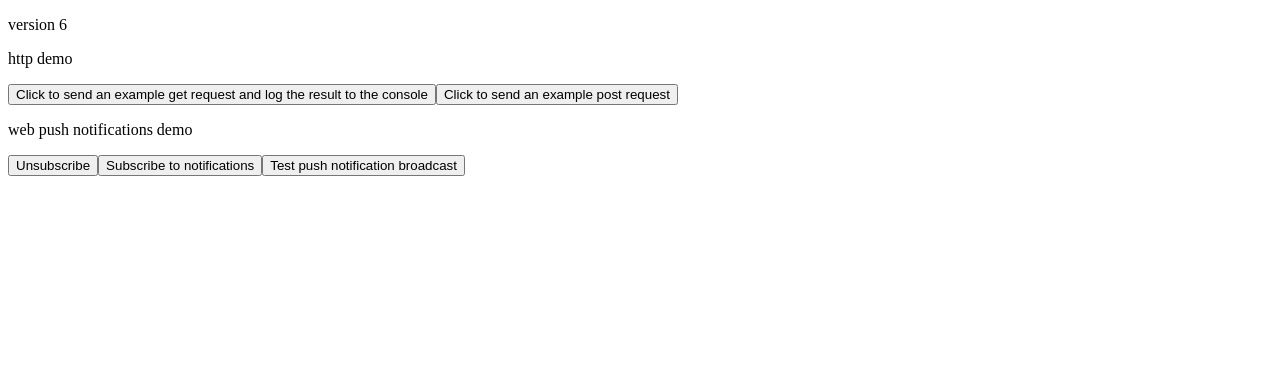
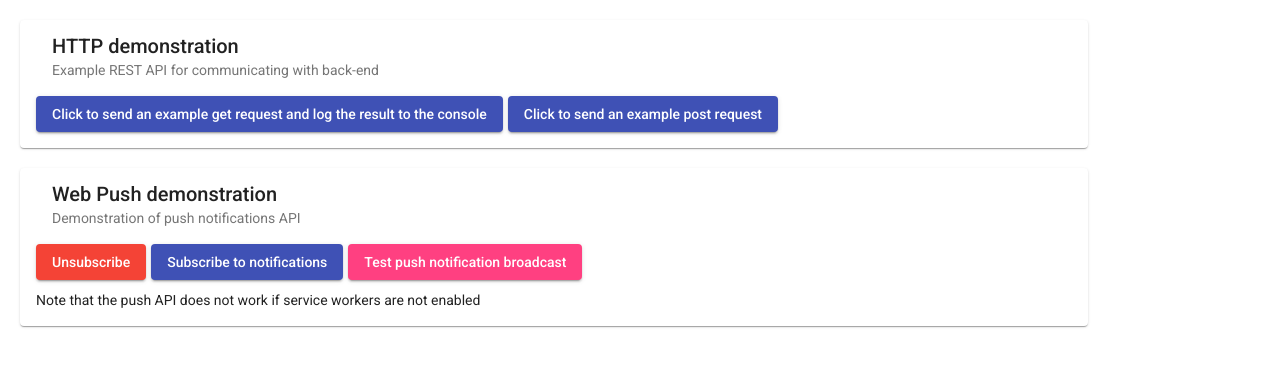
Before and after one commit to GRarer/boop, an Angular app in the folder frontend/: page /test in a window 1280 px wide. Shown: the top 366 px of the page. Built offline with nearby package versions, Linux system fonts and the light colour scheme.

Commit message:
add angular material UI components

```diff
--- a/frontend/angular.json
+++ b/frontend/angular.json
@@ -56,6 +56,7 @@
               "src/manifest.webmanifest"
             ],
             "styles": [
+              "./node_modules/@angular/material/prebuilt-themes/indigo-pink.css",
               "src/styles.scss"
             ],
             "scripts": []
@@ -111,6 +112,7 @@
           }
         }
       }
-    }},
+    }
+  },
   "defaultProject": "boop-web"
 }
--- a/frontend/package.json
+++ b/frontend/package.json
@@ -15,10 +15,12 @@
   "private": true,
   "dependencies": {
     "@angular/animations": "~10.0.14",
+    "@angular/cdk": "^10.2.7",
     "@angular/common": "~10.0.14",
     "@angular/compiler": "~10.0.14",
     "@angular/core": "~10.0.14",
     "@angular/forms": "~10.0.14",
+    "@angular/material": "^10.2.7",
     "@angular/platform-browser": "~10.0.14",
     "@angular/platform-browser-dynamic": "~10.0.14",
     "@angular/router": "~10.0.14",
--- a/frontend/src/app/app.module.ts
+++ b/frontend/src/app/app.module.ts
@@ -6,6 +6,11 @@ import { AppComponent } from './app.component';
 import { ConnectionExampleComponent } from './connection-example/connection-example.component';
 import { HttpClientModule } from '@angular/common/http';
 import { ServiceWorkerModule } from '@angular/service-worker';
+import { BrowserAnimationsModule } from '@angular/platform-browser/animations';
+// since there will be dozens of material design component dependencies, please add them in materialDependencies.ts
+// instead of importing them all to AppModule separately
+import { materialModules } from './materialDependencies';
+
 /* eslint-disable @typescript-eslint/no-extraneous-class */
 @NgModule({
   declarations: [
@@ -17,6 +22,8 @@ import { ServiceWorkerModule } from '@angular/service-worker';
     AppRoutingModule,
     HttpClientModule,
     ServiceWorkerModule.register('ngsw-worker.js', { enabled: true }),
+    BrowserAnimationsModule,
+    ...materialModules, // modules for angular-material components
   ],
   providers: [],
   bootstrap: [AppComponent]
--- /dev/null
+++ b/frontend/src/app/connection-example/connection-example.component.css
@@ -0,0 +1,10 @@
+mat-card {
+    margin-top: 20px;
+    margin-left: 20px;
+    margin-right: 2in;
+}
+
+
+button {
+    margin-right: 5px;
+}
--- a/frontend/src/app/connection-example/connection-example.component.html
+++ b/frontend/src/app/connection-example/connection-example.component.html
@@ -1,12 +1,23 @@
-<p>version 6</p>
-<div>
-    <p>http demo</p>
-    <button (click)="testGet()">Click to send an example get request and log the result to the console</button>
-    <button (click)="testPost()">Click to send an example post request</button>
-</div>
-<div>
-    <p>web push notifications demo</p>
-    <button (click)="unsubscribe()">Unsubscribe</button>
-    <button (click)="subscribeToNotifications()">Subscribe to notifications</button>
-    <button (click)="broadcast()">Test push notification broadcast</button>
-</div>
+<mat-card>
+    <mat-card-header>
+        <mat-card-title>HTTP demonstration</mat-card-title>
+        <mat-card-subtitle>Example REST API for communicating with back-end</mat-card-subtitle>
+    </mat-card-header>
+    <mat-card-content>
+        <button mat-raised-button color="primary" (click)="testGet()">Click to send an example get request and log the result to the console</button>
+        <button mat-raised-button color="primary" (click)="testPost()">Click to send an example post request</button>
+    </mat-card-content>
+</mat-card>
+
+<mat-card>
+    <mat-card-header>
+        <mat-card-title>Web Push demonstration</mat-card-title>
+        <mat-card-subtitle>Demonstration of push notifications API</mat-card-subtitle>
+    </mat-card-header>
+    <mat-card-content>
+        <button mat-raised-button color="warn" (click)="unsubscribe()">Unsubscribe</button>
+        <button mat-raised-button color="primary" (click)="subscribeToNotifications()">Subscribe to notifications</button>
+        <button mat-raised-button color="accent" (click)="broadcast()">Test push notification broadcast</button>
+        <p style="margin-top: 10px;">Note that the push API does not work if service workers are not enabled</p>
+    </mat-card-content>
+</mat-card>
--- a/frontend/src/app/connection-example/connection-example.component.ts
+++ b/frontend/src/app/connection-example/connection-example.component.ts
@@ -6,8 +6,7 @@ import { NotificationSubscriptionService } from '../notification-subscription.se
 @Component({
   selector: 'app-connection-example',
   templateUrl: './connection-example.component.html',
-  styles: [
-  ]
+  styleUrls: ['./connection-example.component.css']
 })
 // TODO references to localhost will have to be changed when deployed to the web
 export class ConnectionExampleComponent implements OnInit {
--- /dev/null
+++ b/frontend/src/app/materialDependencies.ts
@@ -0,0 +1,8 @@
+import {MatButtonModule} from '@angular/material/button';
+import {MatCardModule} from '@angular/material/card';
+
+// include all of the material component modules that we use here to avoid cluttering the main AppModule
+export const materialModules = [
+  MatButtonModule,
+  MatCardModule,
+];
--- a/frontend/src/index.html
+++ b/frontend/src/index.html
@@ -8,8 +8,10 @@
   <link rel="icon" type="image/x-icon" href="favicon.ico">
   <link rel="manifest" href="manifest.webmanifest">
   <meta name="theme-color" content="#1976d2">
+  <link href="https://fonts.googleapis.com/css?family=Roboto:300,400,500&display=swap" rel="stylesheet">
+  <link href="https://fonts.googleapis.com/icon?family=Material+Icons" rel="stylesheet">
 </head>
-<body>
+<body class="mat-typography">
   <app-root></app-root>
   <noscript>Please enable JavaScript to continue using this application.</noscript>
 </body>
--- a/frontend/src/styles.scss
+++ b/frontend/src/styles.scss
@@ -1 +1,6 @@
 /* You can add global styles to this file, and also import other style files */
+
+@import '@angular/material/prebuilt-themes/indigo-pink.css';
+
+html, body { height: 100%; }
+body { margin: 0; font-family: Roboto, "Helvetica Neue", sans-serif; }
```
Also changed, not shown: 1 other file (tests, documents, lock files or other folders).
